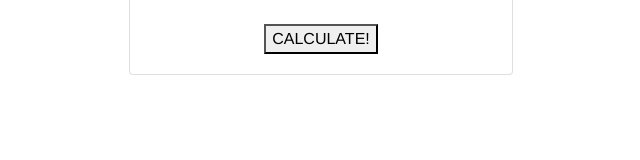
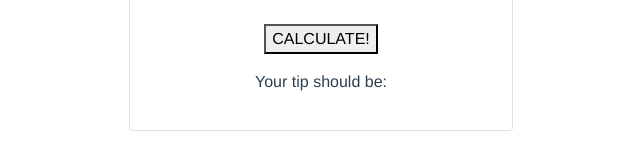
Before and after one commit to martijnlaffort/VueSimpleProjects, a Vue app: page / in a window 1280 px wide. Shown: the part 591-751 px from the top of the page, without its empty margins (319-959 px from the left). Built offline with nearby package versions, Linux system fonts and the light colour scheme.

Commit message:
Everything works!

```diff
--- a/src/components/HelloWorld.vue
+++ b/src/components/HelloWorld.vue
@@ -29,7 +29,7 @@
                     <span class="input-group-text">people</span>
                 </div>
                 <button @click="calculate" class="btnCal">CALCULATE!</button>
-                {{answer}}
+                <p>Your tip should be: {{answer}}</p>
             </div>
         </div>
     </div>
@@ -77,7 +77,8 @@
         },
         methods: {
             calculate(){
-                this.answer = this.form.amount * (this.form.selectedService.value / 100) / this.form.people
+                // this.answer = this.form.selectedService;
+                this.answer = this.form.amount * (this.form.selectedService / 100) / this.form.people
             },
         }
 
@@ -105,6 +106,7 @@
     }
     .btnCal {
         margin-top: 1em;
+        margin-bottom: 1em;
     }
     .dropd {
         margin-bottom: 1em;
```
